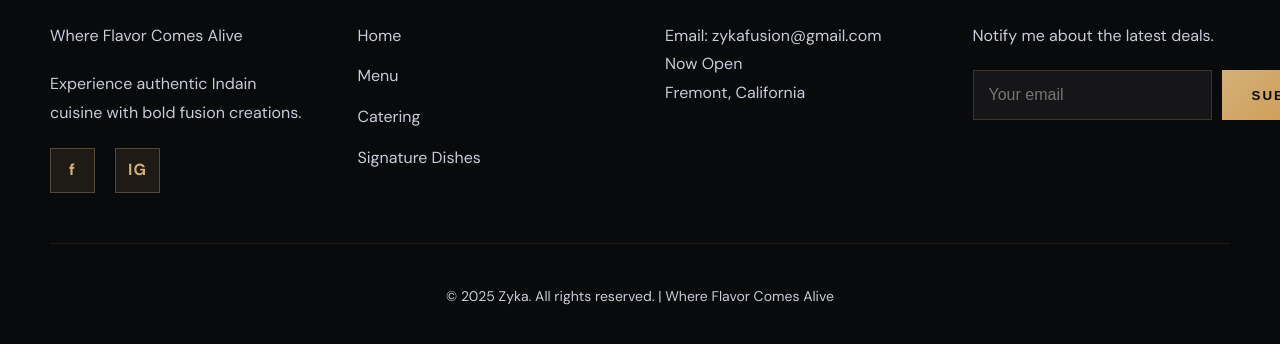
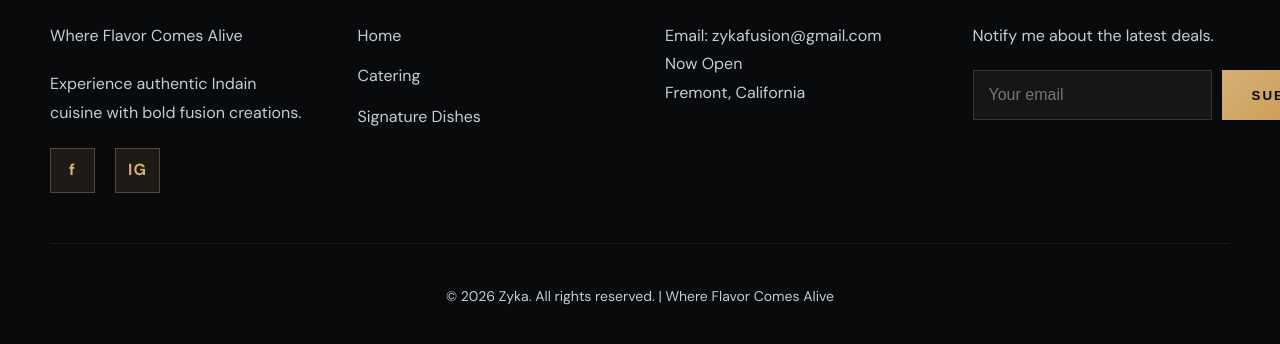
Before and after one commit to WafflesNZXT/Zyka, a plain HTML site: page index.html in a window 1280 px wide. Shown: the part 4345-4689 px from the top of the page. Drawn offline with nearby package versions, Linux system fonts and the light colour scheme; a web font is replaced by a local one.

Commit message:
"Menu" Quick Link removed from Footer.

```diff
--- a/index.html
+++ b/index.html
@@ -3140,7 +3140,7 @@
                 <h3>Quick Links</h3>
                 <div class="footer-links">
                     <a href="#" onclick="showHome(); return false;">Home</a>
-                    <a href="#" onclick="showFullMenu(); return false;">Menu</a>
+                   <!--<a href="#" onclick="showFullMenu(); return false;">Menu</a> -->
                     <a href="#" onclick="showCatering(); return false;">Catering</a>
                     <a href="#popular-dishes">Signature Dishes</a>
                 </div>
@@ -3164,7 +3164,7 @@
         </div>
 
         <div class="footer-bottom">
-            <p>&copy; 2025 Zyka. All rights reserved. | Where Flavor Comes Alive</p>
+            <p>&copy; 2026 Zyka. All rights reserved. | Where Flavor Comes Alive</p>
         </div>
     </footer>
 
```
